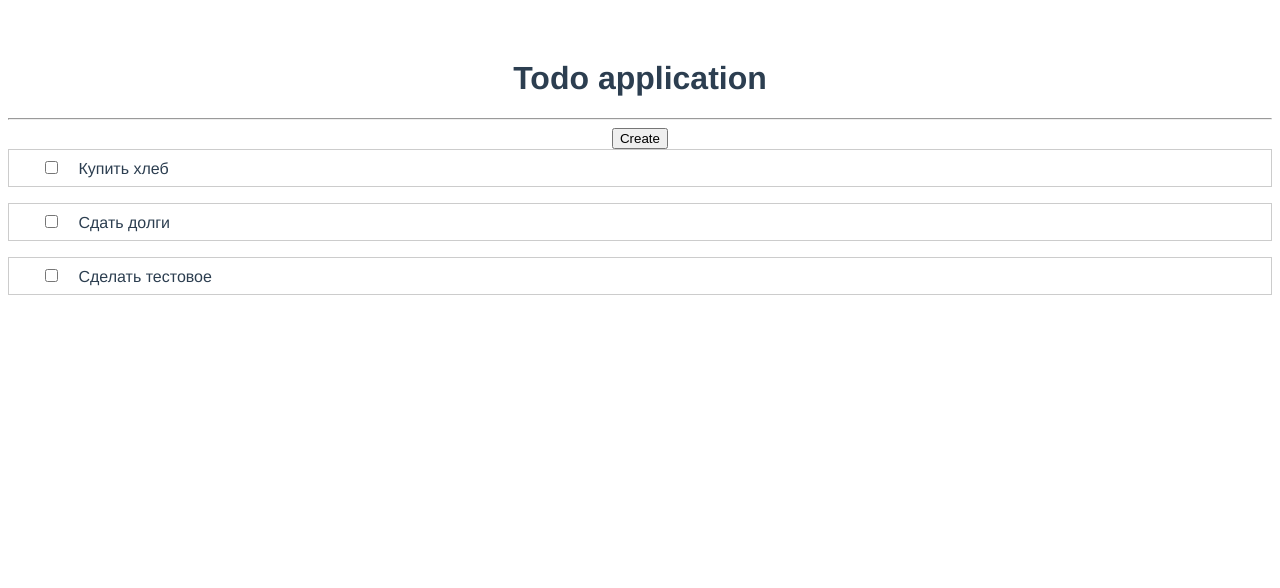
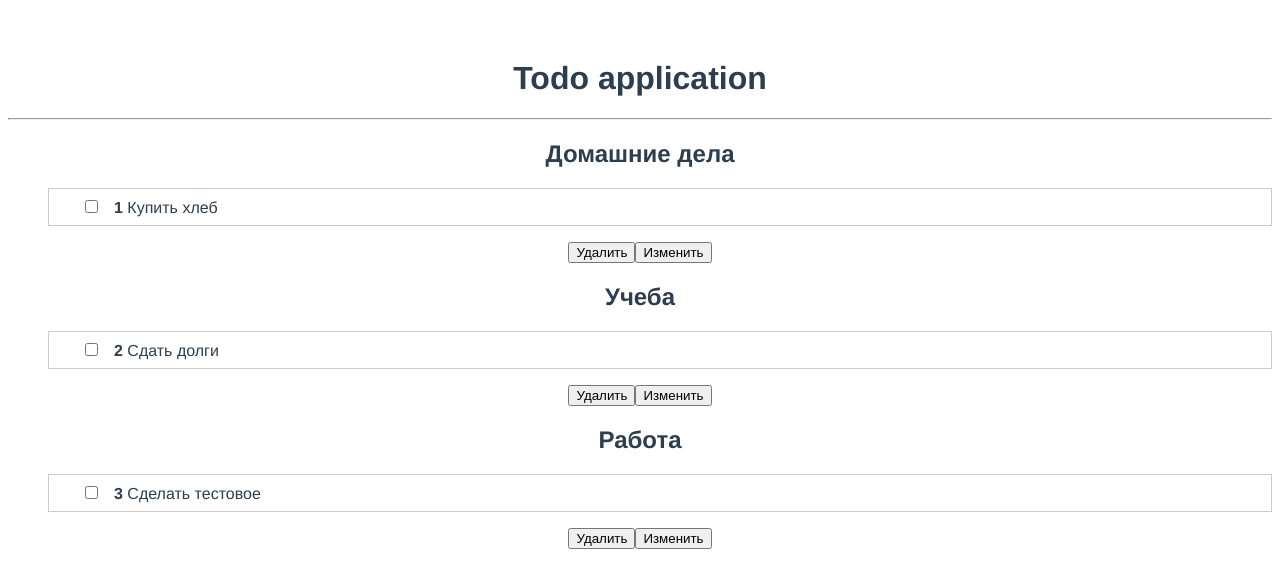
Before and after one commit to ShabalinSlava/Vue-Todo, a Vue app: page / in a window 1280 px wide. Shown: the top 588 px of the page. Built offline with nearby package versions, Linux system fonts and the light colour scheme.

Commit message:
delete todo list

```diff
--- a/src/App.vue
+++ b/src/App.vue
@@ -2,31 +2,46 @@
 <div id="app">
     <h1>{{ title }}</h1>
     <hr>
-    <button>Create</button>
-    <TodoList v-bind:todos='todos' />
+    <TodoList v-bind:todos='todos' @remove-todo='removeTodo' />
 </div>
 </template>
 
 <script>
 import TodoList from '@/components/TodoList'
+import AddTodo from '@/components/AddTodo'
 export default {
     name: 'App',
     components: {
         TodoList
     },
-        data() {
+    data() {
         return {
             title: 'Todo application',
-            subtitle: 'Название',
-            todos: [
-              {title:'Домашние дела', project: 'Купить хлеб', completed: false},
-              {title:'Учеба', project: 'Сдать долги', completed: false},
-              {title:'Работа', project: 'Сделать тестовое', completed: false},
+            todos: [{
+                    id: 1,
+                    title: 'Домашние дела',
+                    project: 'Купить хлеб',
+                    completed: false
+                },
+                {
+                    id: 2,
+                    title: 'Учеба',
+                    project: 'Сдать долги',
+                    completed: false
+                },
+                {
+                    id: 3,
+                    title: 'Работа',
+                    project: 'Сделать тестовое',
+                    completed: false
+                },
             ]
         }
     },
     methods: {
-
+      removeTodo(id) {
+        this.todos = this.todos.filter(t => t.id !== id)
+      }
     }
 }
 </script>
--- /dev/null
+++ b/src/components/AddTodo.vue
@@ -0,0 +1,6 @@
+<template>
+<form>
+    <input type='text' />
+    <button type='submit'>Создать</button>
+</form>
+</template>
--- a/src/components/TodoItem.vue
+++ b/src/components/TodoItem.vue
@@ -1,4 +1,7 @@
 <template>
+<div>
+    <h2>{{ todo.title }}</h2>
+    <ul>
         <li>
             <span v-bind:class='{done: todo.completed}'>
                 <input type='checkbox' v-on:change='todo.completed = !todo.completed' />
@@ -6,6 +9,10 @@
                 {{ todo.project }}
             </span>
         </li>
+    </ul>
+    <button v-on:click='$emit("remove-todo", todo.id)'>Удалить</button>
+    <button>Изменить</button>
+</div>
 </template>
 
 <script>
--- a/src/components/TodoList.vue
+++ b/src/components/TodoList.vue
@@ -1,8 +1,6 @@
 <template>
 <div>
-    <ul>
-        <TodoItem v-for="todo of todos" v-bind:todo='todo' />
-    </ul>
+    <TodoItem v-for="todo of todos" v-bind:todo='todo' v-on:remove-todo='removeTodo' />
 </div>
 </template>
 
@@ -12,6 +10,11 @@ export default {
     props: ['todos'],
     components: {
         TodoItem,
+    },
+    methods: {
+        removeTodo(id) {
+            this.$emit('remove-todo', id)
+        }
     }
 };
 </script>
```
Lines whose indentation alone changed are shown as unchanged.
